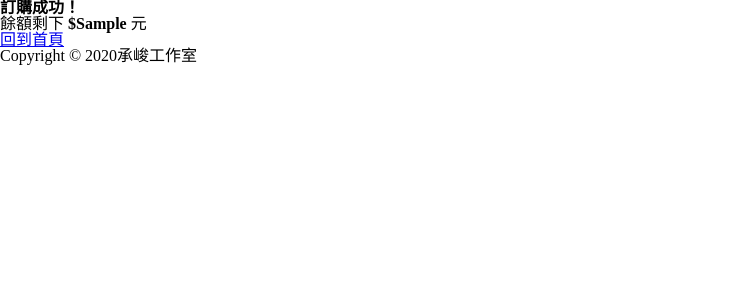
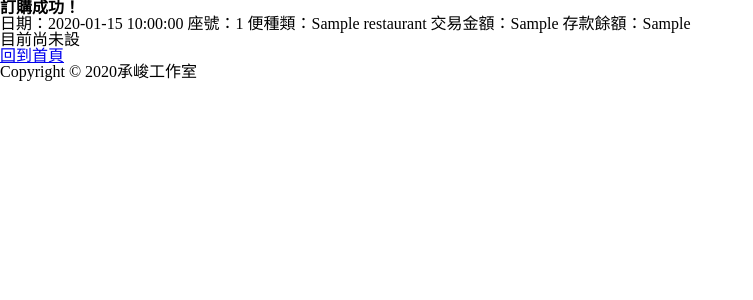
Before and after one commit to 113empire/lunch13, a Flask app: template templates/order_successful.html in a window 1280 px wide. Shown: the top 300 px of the page, without its empty margins (0-753 px from the left). Run offline with Flask 2, Linux system fonts and the light colour scheme; the template is opened without the code that fills it: most values are stand-ins (such as "Sample title", 1, 10 or a date in 2020).

Commit message:
Update order_successful.html

```diff
--- a/templates/order_successful.html
+++ b/templates/order_successful.html
@@ -1,7 +1,8 @@
 <!DOCTYPE html>
 <html lang="zh-Hant-TW">
     <!-- 超連結:  /回首頁 -->
-    <!-- 樣板:  剩餘金額{{ money }} -->
+    <!-- 樣板:  日期{{ date }}  學號{{ school_num }}  座號{{ seat_num }}
+               種類{{ restaurant }}  交易金額/價格{{ how_many }}  餘額{{ leave_money }}-->
     <head>
         <meta charset="UTF-8">
         <title>113午餐訂購平台</title>
@@ -16,8 +17,17 @@
 
         <main>
             <div class="message-area">
-                <p class="text">餘額剩下 <b>${{ how_much_money }}</b> 元</p>
-                <!-- <p class="text">您的新驗證碼： <b>{{ auth_code }}</b><br>敬請妥善保存，否則<b>無法進行訂購</b></p> -->
+                <p class="text">
+                    日期：{{ date }}
+                    座號：{{ seat_num }}
+                    便種類：{{ restaurant }}
+                    交易金額：{{ how_much }}
+                    存款餘額：{{ leave_money }}
+                </p>
+                <p class="text">
+                    目前尚未設
+                </p>
+
 
                 <p class="a-text"><a href="/">回到首頁</a></p>
 
```
